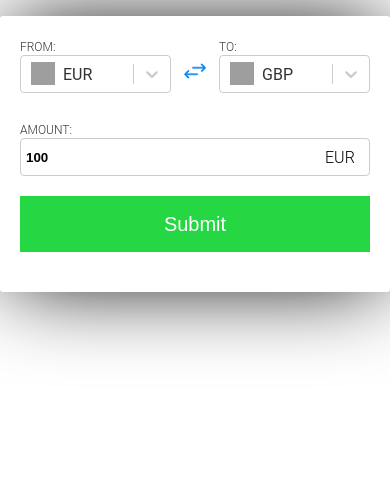
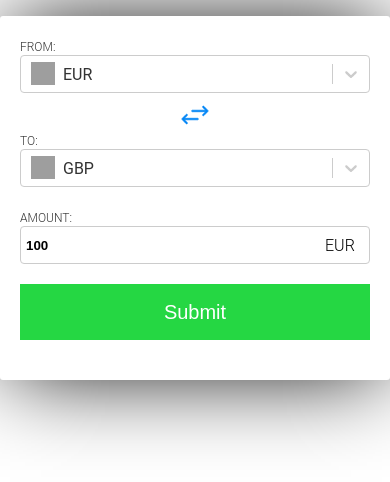
Before and after one commit to Arnanasas/Currency-Converter-Widget, a React (Create React App) app: page / in a window 390 px wide. Shown: the top 482 px of the page. Built offline with nearby package versions, Linux system fonts and the light colour scheme; grey boxes are pictures that could not be loaded.

Commit message:
made all elements responsive

```diff
--- a/src/components/styles/CurrencyConverterWidget.module.scss
+++ b/src/components/styles/CurrencyConverterWidget.module.scss
@@ -34,7 +34,7 @@
 
 .swapIcon {
   color: $icon-color;
-  font-size: $icon-size-large !important;
+  font-size: $icon-size-large ;
   stroke-width: 12px;
   padding: 0 $font-size-small;
   transition: 0.4s;
@@ -80,3 +80,18 @@
   font-size: $font-size-small;
 
 }
+
+// mobile styles
+@media (max-width: $layout-breakpoint-small) {
+  .formRow {
+    flex-direction: column;
+    align-items: center;
+  }
+  .swapIcon {
+    font-size: 30px;
+  }
+
+  .toAmountField {
+    padding: 20px 0 0 0;
+  }
+}
--- a/src/styles/_variables.scss
+++ b/src/styles/_variables.scss
@@ -16,3 +16,5 @@ $font-weight-bold: 600;
 
 
 $icon-size-large: 56px;
+
+$layout-breakpoint-small: 550px;
```
